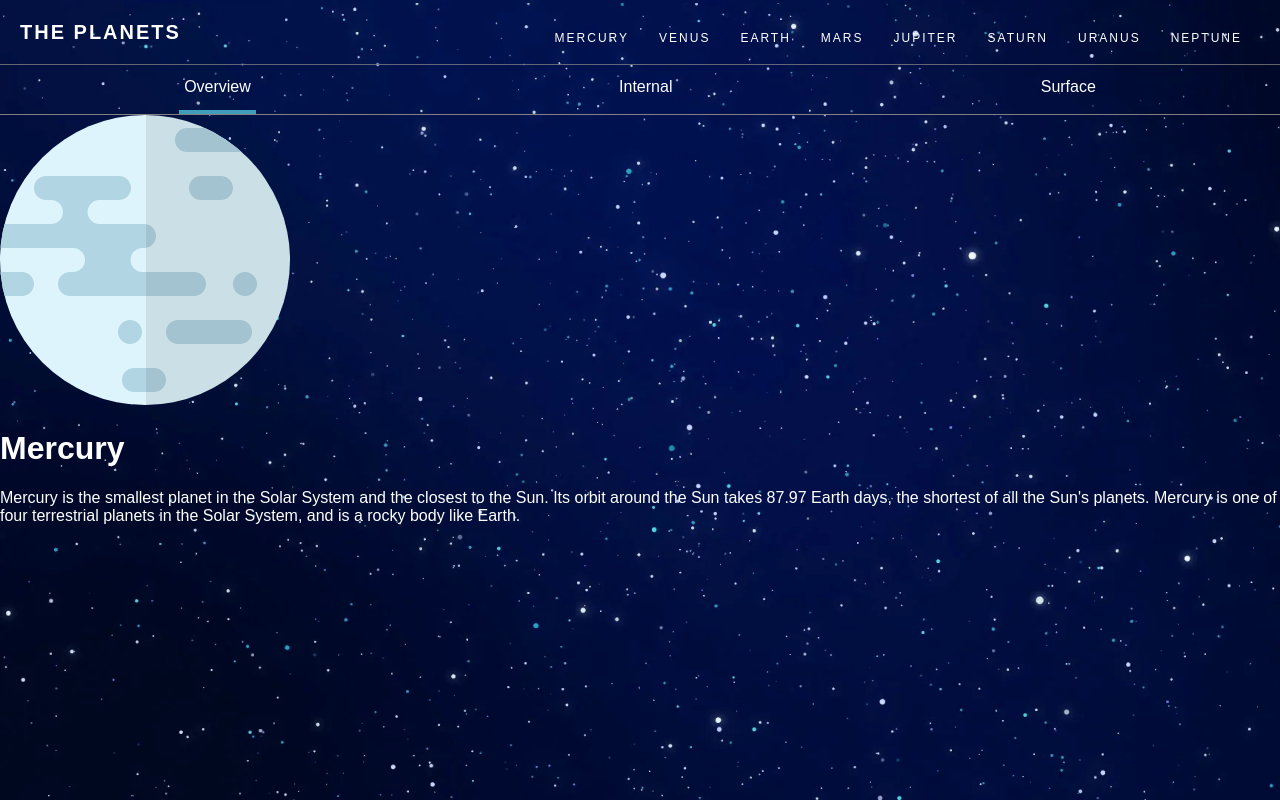
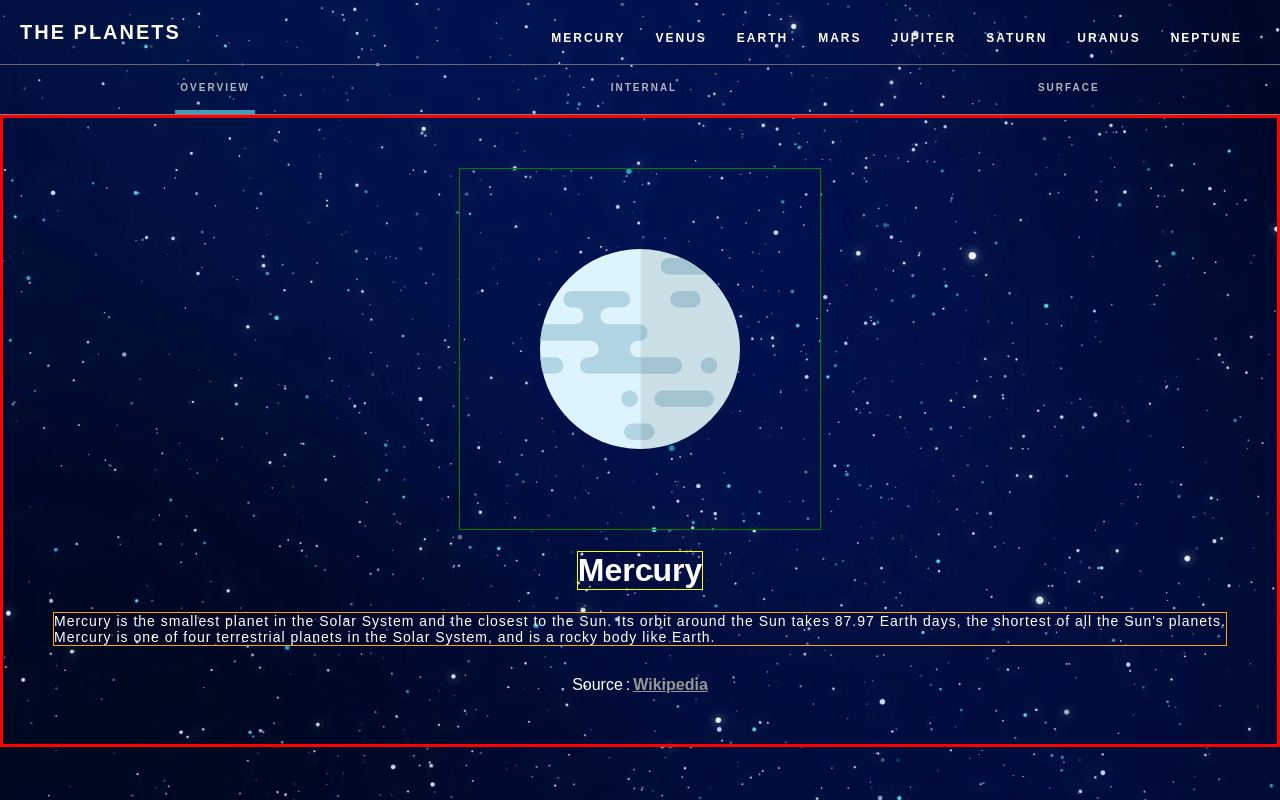
Before and after one commit to Rodri-97/planets-fact-website, a React (Create React App) app: page / in a window 1280 px wide. Built offline with nearby package versions, Linux system fonts and the light colour scheme.

Commit message:
improve style

```diff
--- a/src/App.js
+++ b/src/App.js
@@ -11,9 +11,7 @@ const App = () => {
   return (
     <div>
       <Navbar planets={planets} changePlanet={changePlanet}/>
-      <Planet
-        currentPlanet={currentPlanet}
-      />
+      <Planet currentPlanet={currentPlanet}/>
     </div>
   )
 }
--- a/src/components/Navbar.js
+++ b/src/components/Navbar.js
@@ -27,7 +27,7 @@ const Navbar = (props) => {
                 <div className="navbar-link-content center">
                     <div className="dot" style={{backgroundColor: planet.color}}></div>
                     <div>
-                        <p>{planet.name.toUpperCase()}</p>
+                        <p className="nav-planet-name">{planet.name.toUpperCase()}</p>
                     </div>
                 </div>
 
--- a/src/components/Planet.js
+++ b/src/components/Planet.js
@@ -4,7 +4,7 @@ import "../styles/Planet.css";
 
 const Planet = (props) => {
     const { currentPlanet } = props;
-    const [currentTab, setCurrentTab] = useState("Overview");
+    const [currentTab, setCurrentTab] = useState("overview");
     const styles = {
         borderBottom: `4px solid ${currentPlanet.color}`
     }
@@ -14,24 +14,24 @@ const Planet = (props) => {
             <div className="selector selector-top">
                 <div
                     className="selector-item selector-top-item"
-                    onClick={() => setCurrentTab("Overview")}
-                    style={currentTab === "Overview" ? styles : null}
+                    onClick={() => setCurrentTab("overview")}
+                    style={currentTab === "overview" ? styles : null}
                 >
-                    Overview
+                    OVERVIEW
                 </div>
                 <div
                     className="selector-item selector-top-item"
-                    onClick={() => setCurrentTab("Internal")}
-                    style={currentTab === "Internal" ? styles : null}
+                    onClick={() => setCurrentTab("internal")}
+                    style={currentTab === "internal" ? styles : null}
                 >
-                        Internal
+                        INTERNAL
                 </div>
                 <div
                     className="selector-item selector-top-item"
-                    onClick={() => setCurrentTab("Surface")}
-                    style={currentTab === "Surface" ? styles : null}
+                    onClick={() => setCurrentTab("surface")}
+                    style={currentTab === "surface" ? styles : null}
                 >
-                    Surface
+                    SURFACE
                 </div>
             </div>
             <Tab currentPlanet={currentPlanet} currentTab={currentTab}/>
--- a/src/components/Tab.js
+++ b/src/components/Tab.js
@@ -1,26 +1,37 @@
+import "../styles/Tab.css";
+
 const Tab = (props) => {
     const { currentPlanet, currentTab } = props;
     const { name, overview, structure, geology, images } = currentPlanet;
 
     let imageDisplayed;
     let textDisplayed;
+    let wikipediaSource;
 
-    if (currentTab === "Overview") {
+    if (currentTab === "overview") {
         imageDisplayed = images.planet;
         textDisplayed = overview.content;
-    } else if (currentTab === "Internal") {
+        wikipediaSource = overview.source;
+    } else if (currentTab === "internal") {
         imageDisplayed = images.internal;
         textDisplayed = structure.content;
-    } else if (currentTab === "Surface") {
+        wikipediaSource = structure.source;
+    } else if (currentTab === "surface") {
         imageDisplayed = images.geology;
         textDisplayed = geology.content;
+        wikipediaSource = geology.source;
     }
 
     return (
         <div className="tab-content">
-            <img src={imageDisplayed} alt={name}/>
-            <h1>{name}</h1>
+            <img src={imageDisplayed} alt={name} className="planet-image"/>
+            <h1 className="planet-name">{name}</h1>
             <div className="text">{textDisplayed}</div>
+            <div className="wikipedia-source">Source<span className="dots-span">:</span>
+                <a href={wikipediaSource} target="_blank" rel="noreferrer">
+                    Wikipedia
+                </a>
+            </div>
         </div>
     )
 }
--- a/src/styles/Navbar.css
+++ b/src/styles/Navbar.css
@@ -66,6 +66,10 @@
 .navbar-link:hover {
     cursor: pointer;
     background-color: rgba(255, 255, 255, 0.5);
+}
+
+.nav-planet-name {
+    font-weight: bold;
 }
 
 .dot {
--- a/src/styles/Planet.css
+++ b/src/styles/Planet.css
@@ -3,10 +3,16 @@
     display: flex;
     align-items: center;
     padding: 5px;
+    font-size: 10px;
+    letter-spacing: 2px;
+    color: rgb(200, 200, 200, 0.9);
+    font-weight: bold;
 }
 
 .selector-item:hover {
-    background-color: rgba(255, 255, 255, 0.5);
+    color: white;
+    font-weight: bold;
+    font-size: 12px;
 }
 
 .selector-top {
--- a/src/styles/Tab.css
+++ b/src/styles/Tab.css
@@ -0,0 +1,39 @@
+.tab-content {
+    border: 3px solid red;
+    display: flex;
+    align-items: center;
+    justify-content: center;
+    flex-direction: column;
+    padding: 50px;
+}
+
+.planet-image {
+    width: 200px;
+    height: 200px;
+    padding: 80px;
+    border: 1px solid green;
+}
+
+.planet-name {
+    border: 1px solid yellow;
+}
+
+.text {
+    border: 1px solid orange;
+    font-size: 14px;
+    letter-spacing: 1px;
+}
+
+.dots-span {
+    margin: 0 3px;
+}
+
+.wikipedia-source {
+    margin-top: 30px;
+}
+
+a {
+    text-decoration: underline;
+    color: rgb(150, 150, 150);
+    font-weight: bold;
+}
```
